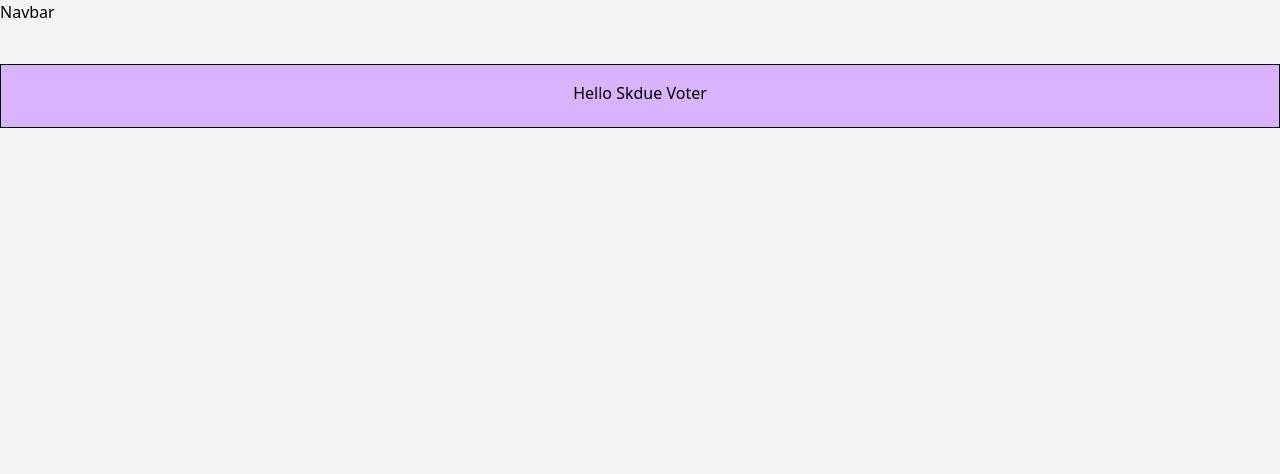
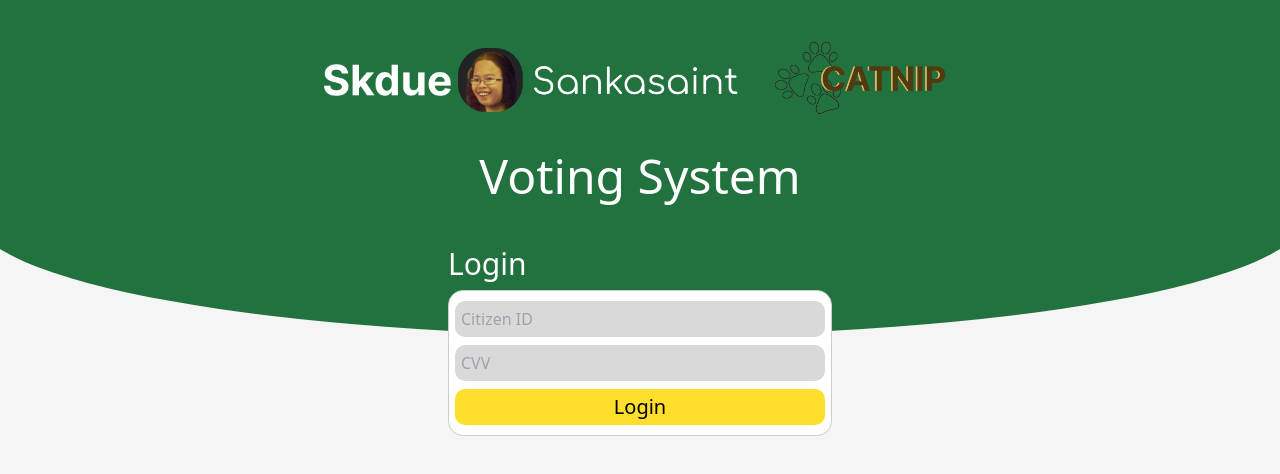
Before and after one commit to skdue-voter/skdue-voter, a Next.js app: page / in a window 1280 px wide. Shown: the top 474 px of the page. Built offline with nearby package versions, Linux system fonts and the light colour scheme.

Commit message:
init login page

```diff
--- a/pages/_app.js
+++ b/pages/_app.js
@@ -1,10 +1,8 @@
-import Navbar from "../components/Navbar";
 import "../styles/globals.css";
 
 function MyApp({ Component, pageProps }) {
   return (
     <div>
-      <Navbar />
       <Component {...pageProps} />
     </div>
   );
--- a/pages/index.js
+++ b/pages/index.js
@@ -1,11 +1,88 @@
-import Head from "next/head";
-import Image from "next/image";
-import styles from "../styles/Home.module.css";
+import React, { useState, useEffect } from "react";
+import axios from "axios";
 
-export default function Home() {
+const Login = () => {
+  const [inputs, setInputs] = useState({});
+
+  useEffect(() => {
+    let user = JSON.parse(sessionStorage.getItem("user"));
+    if (user) {
+      handleRedirect();
+    }
+  }, []);
+
+  const handleChange = (event) => {
+    const name = event.target.name;
+    const value = event.target.value;
+    setInputs((values) => ({ ...values, [name]: value }));
+  };
+
+  async function login(data) {
+    sessionStorage.setItem("user", JSON.stringify(data));
+    handleRedirect();
+  }
+
+  function handleRedirect() {
+    return window.location.replace("/home");
+  }
+
+  async function handleLogin(event) {
+    event.preventDefault();
+    alert(JSON.stringify(inputs));
+    await axios.post(`http://127.0.0.1:8000/login/`, inputs)
+      .then((response) => {
+        login(response.data);
+      })
+      .catch((error) => {
+        window.alert("Citizen not found. Wrong citizen ID or CVV");
+        console.log(error);
+      });
+  }
+
   return (
-    <div className="border  h-16 bg-purple-300 m-auto mt-10 flex flex-row justify-center">
-      <h1 className="text-red-700 mt-4 ">Hello Skdue Voter</h1>
+    <div className="flex flex-col items-center">
+      <div className="bg-green w-full">
+        <div className="flex place-content-around place-items-center pt-10 pb-4 px-80">
+          <img className="max-h-8" src={"./logoSkdue.png"} alt="logoSkdue" />
+          <img className="max-h-16" src={"./logoSankasaint.png"}  alt="logoSankasaint" />
+          <img className="max-h-20" src={"./logoCatnip.png"} alt="logoCatnip" />
+        </div>
+        <h1 className="text-5xl font-medium text-white text-center py-4">Voting System</h1>
+      </div>
+      <svg width="100%">
+        <ellipse cx="50%" cy="0%" rx="52%" ry="80%" className="fill-green" />
+      </svg>
+
+      <div className="z-10 -mt-32">
+        <h1 className="text-3xl font-medium text-white py-2">Login</h1>
+        <div className="bg-white rounded-15 w-96 p-1.5 border border-gray-dark">
+          <form onSubmit={handleLogin}>
+            <input
+              className="bg-gray rounded-10 p-1.5 my-1 w-full"
+              type="text"
+              name="citizenID"
+              placeholder="Citizen ID"
+              value={inputs.citizenID || ""}
+              required
+              onChange={handleChange}
+            />
+            <input
+              className="bg-gray rounded-10 p-1.5 my-1 w-full"
+              type="password"
+              name="cvv"
+              placeholder="CVV"
+              value={inputs.cvv || ""}
+              required
+              onChange={handleChange}
+            />
+            <button type="submit"
+              className="bg-yellow-lemon rounded-10 p-1 my-1 w-full text-xl font-medium hover:opacity-80"
+            >Login</button>
+          </form>
+        </div>
+      </div>
     </div>
   );
-}
+};
+
+export default Login;
```
